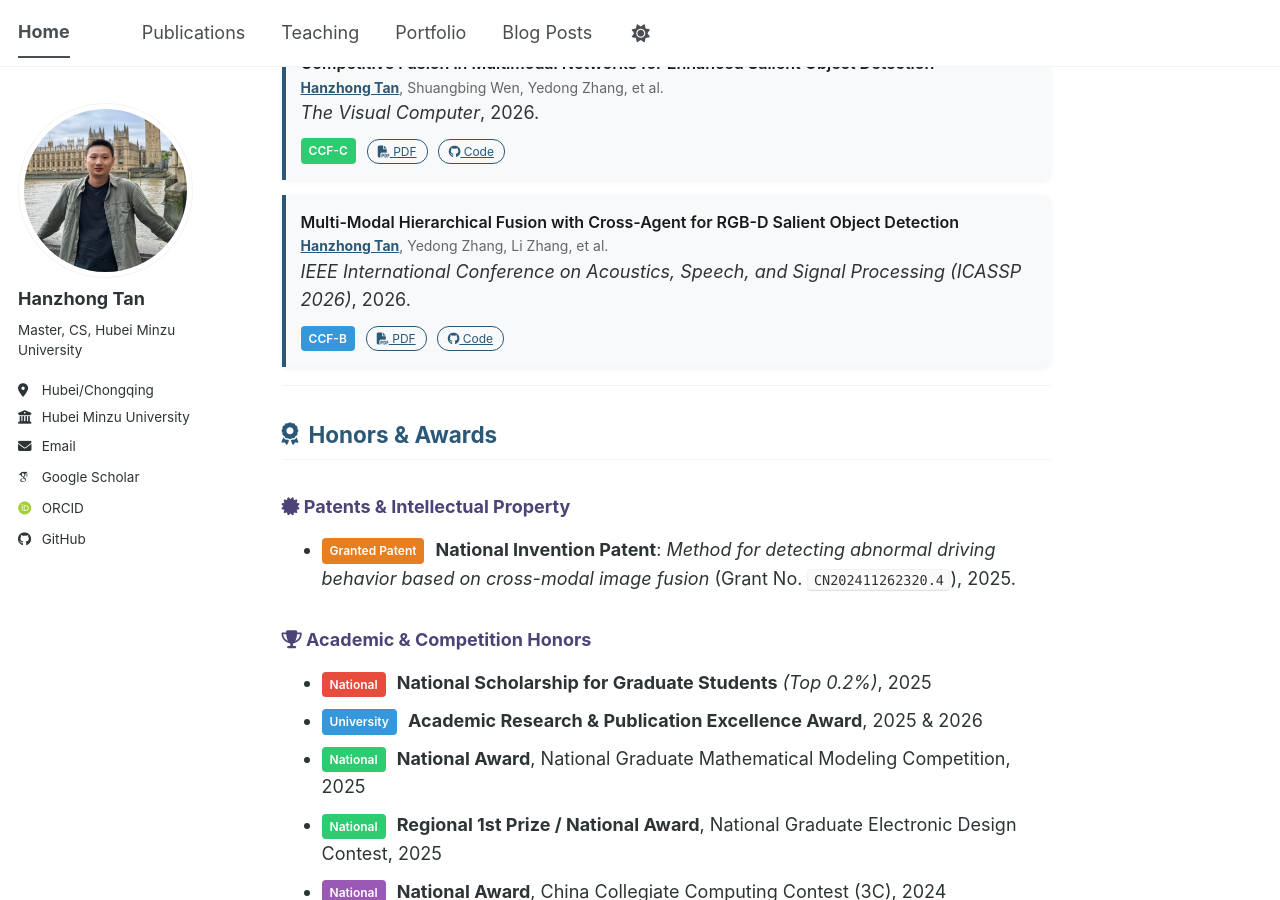
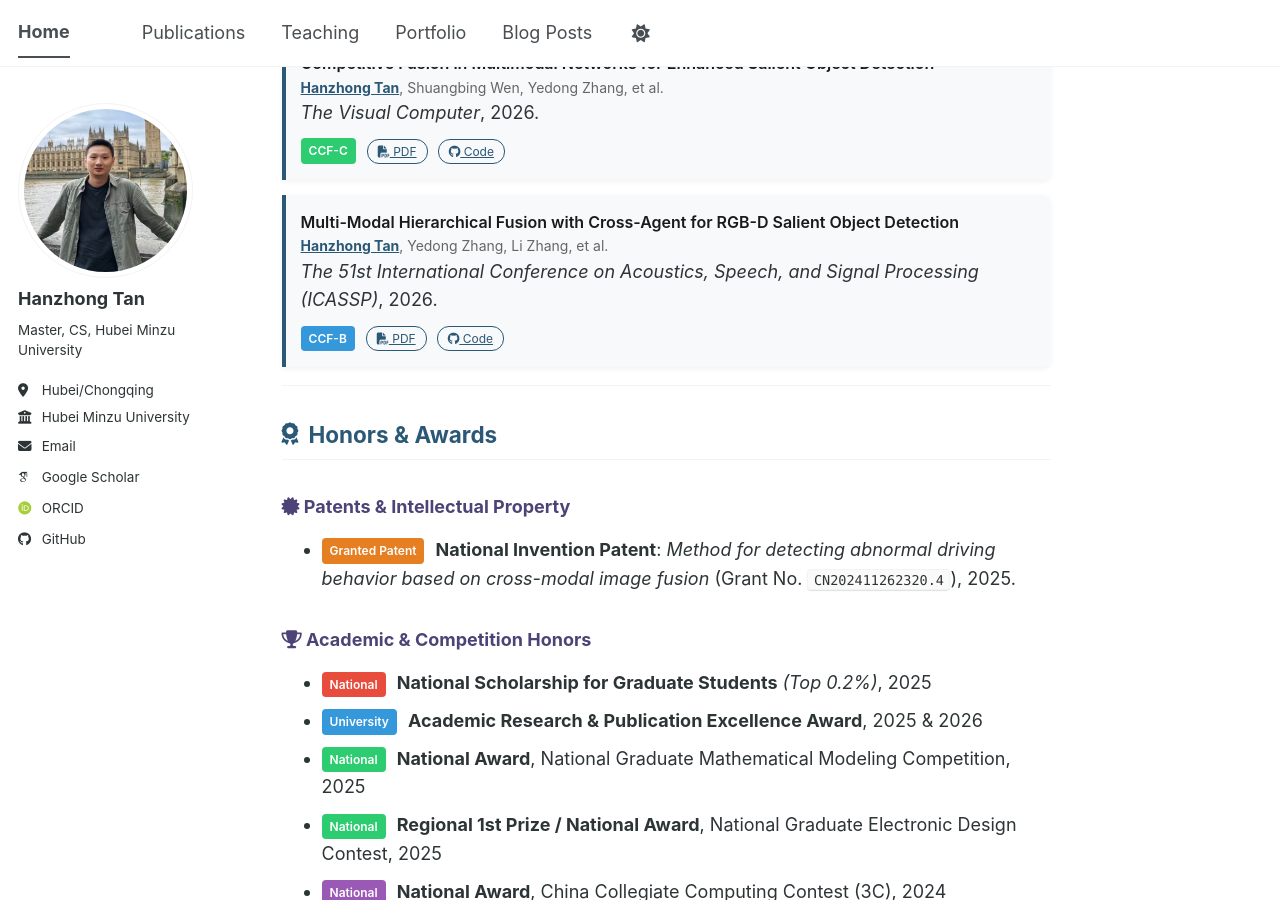
Before and after one commit to liangjiaxiaoqi/liangjiaxiaoqi.github.io, a Jekyll site: the page built from _pages/about.md, in a window 1280 px wide and 900 px high, scrolled down 1178 px. Built offline with Jekyll 4.4.1, drawn with Linux system fonts in a browser that asks for light colours; some web fonts are replaced; a script bundle is joined from its source files by our own code; library files that are not in the unit come from our copies; a style sheet for code colours, icons or effects is not loaded.

Commit message:
Update about.md

```diff
--- a/_pages/about.md
+++ b/_pages/about.md
@@ -206,7 +206,7 @@
 <div class="card-item">
   <div class="paper-title">Multi-Modal Hierarchical Fusion with Cross-Agent for RGB-D Salient Object Detection</div>
   <div class="paper-authors"><span class="me">Hanzhong Tan</span>, Yedong Zhang, Li Zhang, et al.</div>
-  <div><em>IEEE International Conference on Acoustics, Speech, and Signal Processing (ICASSP 2026)</em>, 2026.</div>
+  <div><em>The 51st International Conference on Acoustics, Speech, and Signal Processing (ICASSP)</em>, 2026.</div>
   <div style="margin-top: 8px;">
     <span class="badge badge-blue">CCF-B</span>
     <a href="#" class="btn-link"><i class="fa-solid fa-file-pdf"></i> PDF</a>
```
